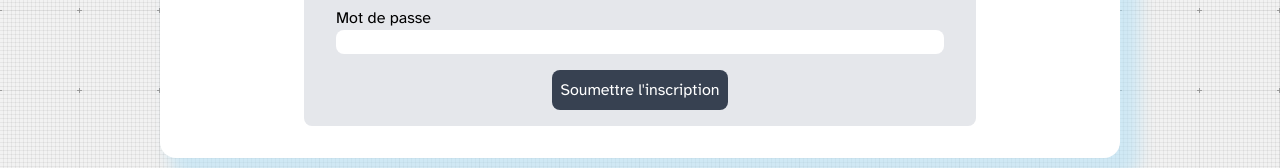
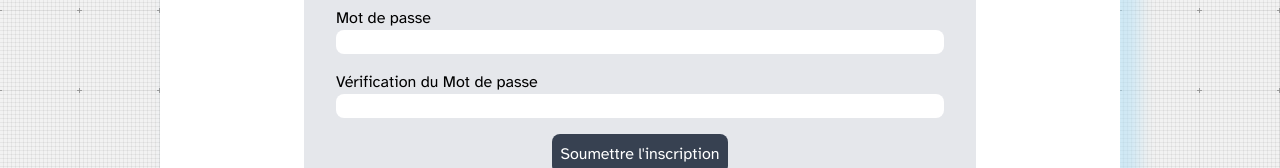
Before and after one commit to Sylvain-Lepoutre/react-bada11y, a React (Vite) app: page /persona1/step2 in a window 1280 px wide. Shown: the part 550-718 px from the top of the page. Built offline with nearby package versions, Linux system fonts and the light colour scheme.

Commit message:
fix(BadFormNoAttribute.tsx): missing input

```diff
--- a/src/components/pages/persona1step2/BadFormNoAttribute.tsx
+++ b/src/components/pages/persona1step2/BadFormNoAttribute.tsx
@@ -32,6 +32,12 @@ export const BadFormNoAttribute = () => {
           <input className="rounded-lg px-2" type="password" />
         </div>
 
+        <div className="m-4 flex flex-col">
+          {/* eslint-disable-next-line jsx-a11y/label-has-associated-control */}
+          <label>Vérification du Mot de passe</label>
+          <input className="rounded-lg px-2" type="password" />
+        </div>
+
         <input
           className="mx-auto block rounded-lg bg-gray-700 p-2 text-white"
           type="submit"
```
